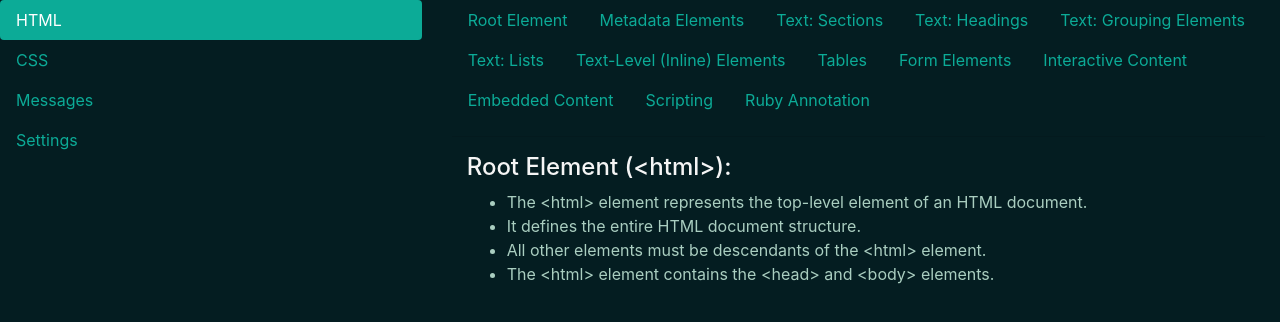
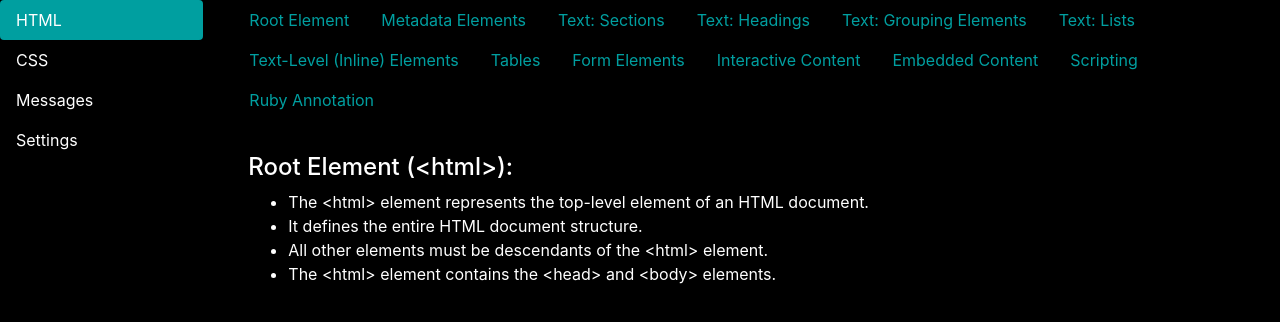
Before and after one commit to robertjmendez/Extension, a plain HTML site: page index.html in a window 1280 px wide. Drawn offline with nearby package versions, Linux system fonts and the light colour scheme; a script that the page names is missing.

Commit message:
Changed the color palette

```diff
--- a/css/style.css
+++ b/css/style.css
@@ -1,9 +1,9 @@
 :root {
-    --body-bg-color: #041d21;
-    --active-nav-color: #0cab97;
-    --nav-link-color: #0cab97;
+    --body-bg-color: black;
+    --active-nav-color: #009fa0;
+    --nav-link-color: #009fa0;
     --nav-link-hover-color: #F1F1E6;
-    --main-text-color: #AACEC0;
+    --main-text-color: white;
 }
 
 * {
@@ -14,13 +14,12 @@ body {
     background-color: var(--body-bg-color);
 }
 
+.left .nav-link {
+    color: white;
+}
+
 .left {
     height: 100vh;
-}
-
-.right {
-    height: 100vh;
-    color: whitesmoke;
 }
 
 .nav-pills .nav-link.active {
@@ -39,3 +38,7 @@ body {
 .content li, p {
     color: var(--main-text-color);
 }
+
+h4 {
+    color: white;
+}
--- a/index.html
+++ b/index.html
@@ -16,7 +16,7 @@
 </head>
 <body>
 <div class="row">
-    <div class="col-4 left pr-0">
+    <div class="col-2 left pr-0">
         <div class="nav flex-column nav-pills" id="v-pills-tab" role="tablist" aria-orientation="vertical">
             <a class="nav-link active" id="v-pills-home-tab" data-toggle="pill" href="#v-pills-home" role="tab"
                aria-controls="v-pills-home" aria-selected="true">HTML</a>
@@ -28,7 +28,7 @@
                aria-controls="v-pills-settings" aria-selected="false">Settings</a>
         </div>
     </div>
-    <div class="col-8 right">
+    <div class="col-10 right">
         <div class="tab-content" id="v-pills-tabContent">
             <div class="tab-pane fade show active" id="v-pills-home" role="tabpanel"
                  aria-labelledby="v-pills-home-tab">
```
